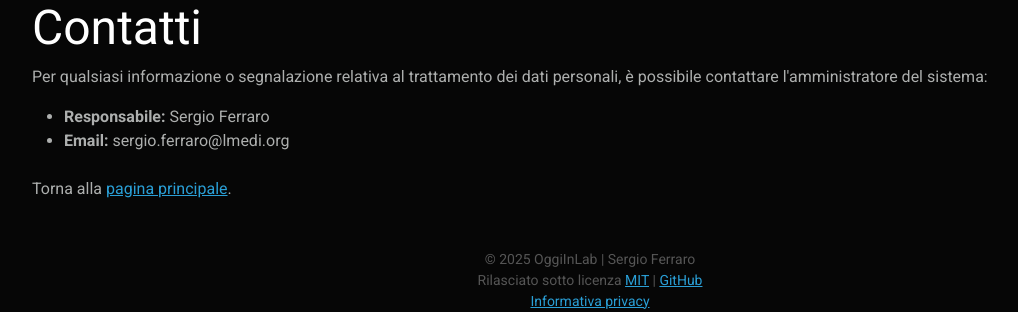
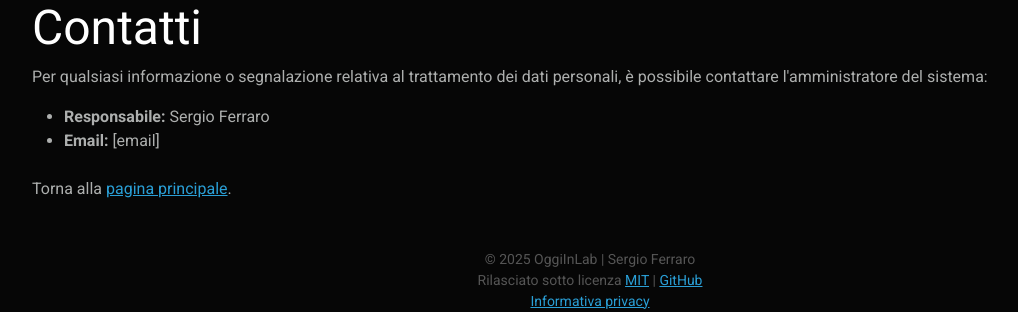
Before and after one commit to sergioferraro/OggiInLab, a PHP site: page /privacy.php in a window 1280 px wide. Shown: the part 668-980 px from the top of the page, without its empty margins (50-1068 px from the left). Run offline with PHP 8.4, Linux system fonts and the light colour scheme; some libraries are stand-ins or nearby versions.

Commit message:
Update privacy.php

```diff
--- a/privacy.php
+++ b/privacy.php
@@ -54,7 +54,7 @@
         </p>
         <ul>
             <li><strong>Responsabile:</strong> Sergio Ferraro</li>
-            <li><strong>Email:</strong> sergio.ferraro@lmedi.org</li>
+            <li><strong>Email:</strong> [email]</li>
         </ul>
 
         <p class="mt-4">
```
